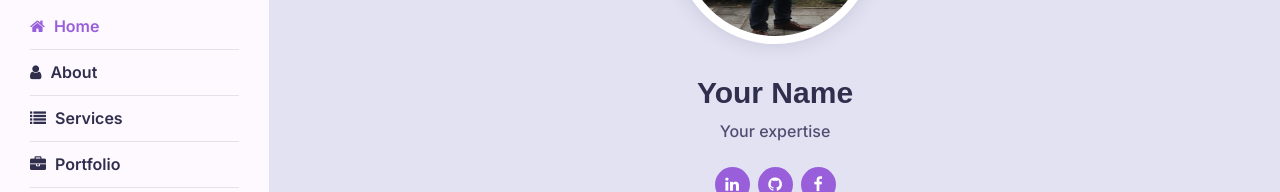
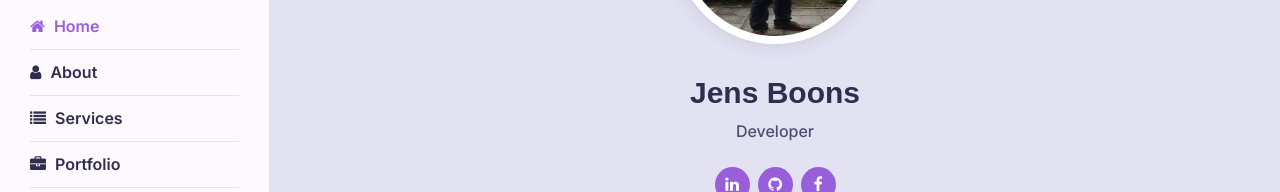
Before and after one commit to JenskeBoons/Portfolio, a Next.js app: page / in a window 1280 px wide. Shown: the part 372-564 px from the top of the page. Built offline with nearby package versions, Linux system fonts and the light colour scheme.

Commit message:
about page fix spelling

```diff
--- a/src/app/page.tsx
+++ b/src/app/page.tsx
@@ -10,8 +10,8 @@ export default async function Home() {
               src="/imgs/me.jpg"
               className="shadow-dark"
             />
-            <h1>Your Name</h1>
-            <p>Your expertise</p>
+            <h1>Jens Boons</h1>
+            <p>Developer</p>
             <div className="social-links">
             <a href="https://www.linkedin.com/in/jens-boons/" target="_blank">
                 <i className="fa fa-linkedin" />
```
Also changed, not shown: src/app/about/page.tsx (+5 -5 lines).
